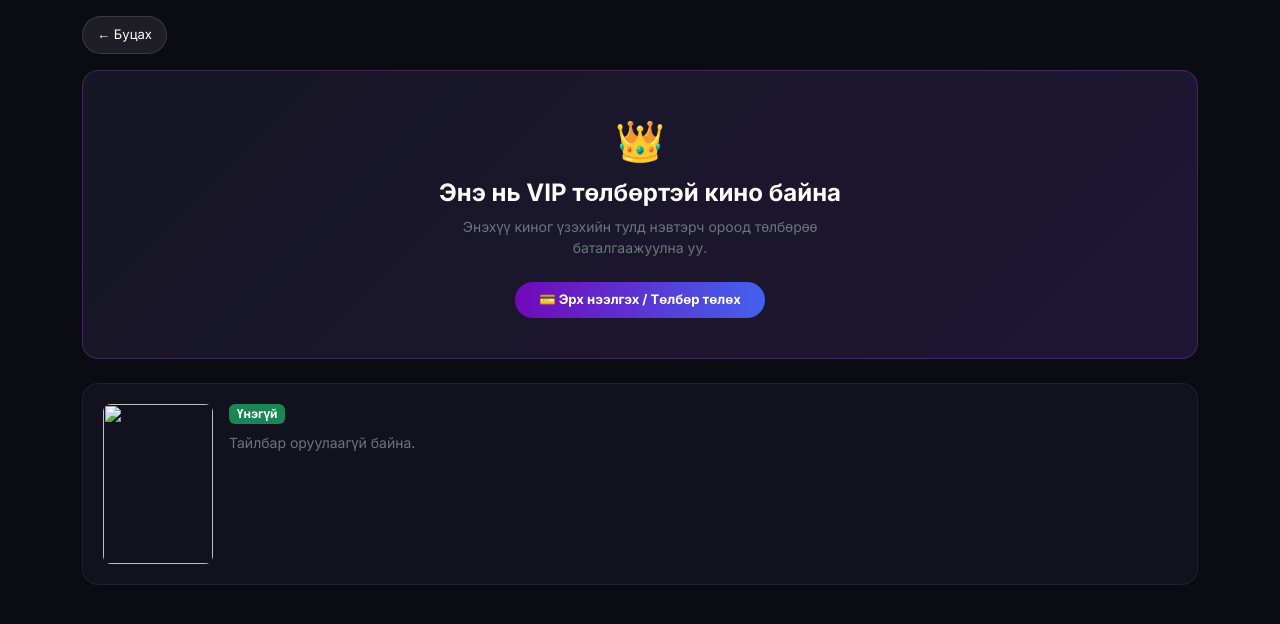
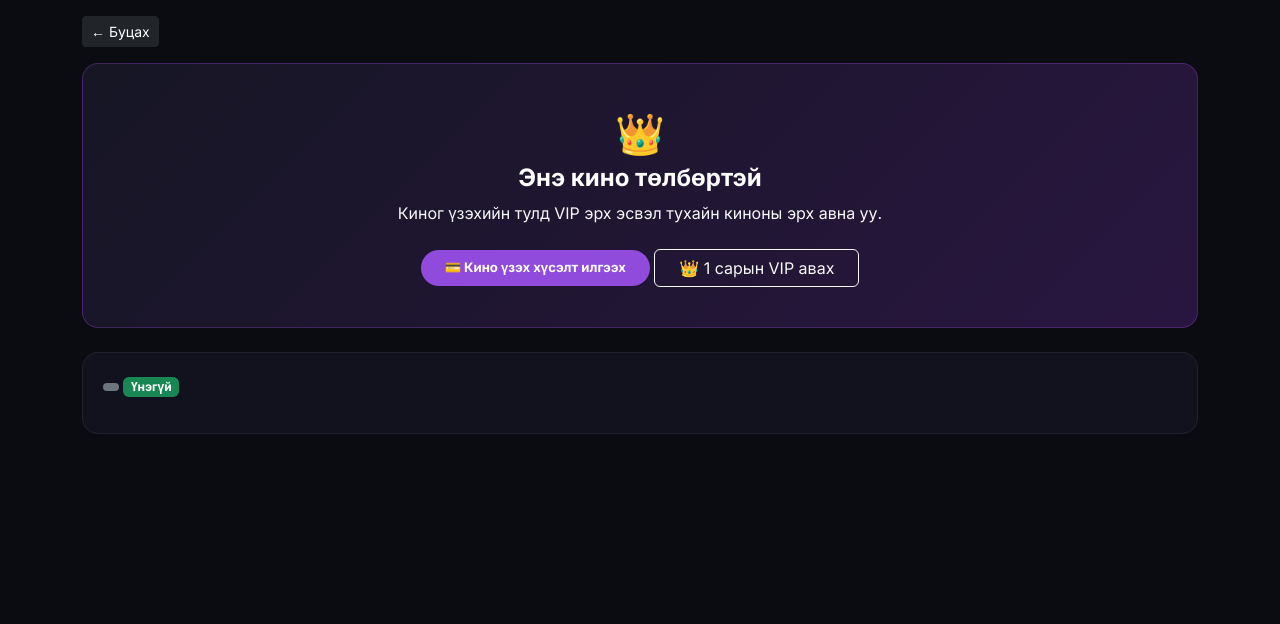
Before and after one commit to drbattvshig99-afk/KinoTime, a Flask app: template templates/movie.html in a window 1280 px wide. Shown: the part 65-689 px from the top of the page. Run offline with Flask 3, Linux system fonts and the light colour scheme; the template is opened without the code that fills it, so the values that code supplies are empty; the visitor is signed in with stand-in values (Sample User, id 1); data comes from the database, SQL or seed files in the repository; some libraries are stand-ins or nearby versions.

Commit message:
Update movie.html

```diff
--- a/templates/movie.html
+++ b/templates/movie.html
@@ -1,77 +1,152 @@
 {% extends "base.html" %}
+{% block content %}
 
-{% block content %}
 <style>
 .player-wrapper {
     background: #000;
     border-radius: 16px;
     overflow: hidden;
-        border: 1px solid rgba(255, 255, 255, 0.1);
+    border: 1px solid rgba(255,255,255,.1);
     aspect-ratio: 16 / 9;
     width: 100%;
 }
 .locked-box {
-        background: linear-gradient(135deg, #161624, #1f1635);
-        border: 1px solid rgba(157, 78, 221, 0.3);
+    background: linear-gradient(135deg,#161624,#291640);
+    border: 1px solid rgba(157,78,221,.3);
     border-radius: 16px;
     padding: 40px 20px;
     text-align: center;
 }
 .detail-card {
     background: #12121e;
-        border: 1px solid rgba(255, 255, 255, 0.06);
+    border: 1px solid rgba(255,255,255,.06);
     border-radius: 16px;
     padding: 20px;
 }
+.btn-purple {
+    background: #914bdc;
+    color: white;
+    border: none;
+}
+.btn-purple:hover { background: #7434b8; color: white; }
 </style>
 
 <div class="container mt-3 pb-5">
-    <a href="{{ url_for('index') }}" class="btn btn-dark-glass btn-sm mb-3">← Буцах</a>
+
+    <a href="{{ url_for('index') }}" class="btn btn-dark btn-sm mb-3">
+        ← Буцах
+    </a>
 
     {% if unlocked %}
+
         <div class="player-wrapper mb-4">
+
             {% if movie['source_type'] == 'file' %}
-                <video controls autoplay class="w-100 h-100">
+                <video id="moviePlayer"
+                       controls
+                       autoplay
+                       class="w-100 h-100">
                     <source src="{{ movie['source'] }}" type="video/mp4">
                 </video>
             {% else %}
-                <iframe src="{{ movie['source'] }}" class="w-100 h-100 border-0" allowfullscreen></iframe>
+                <iframe src="{{ movie['source'] }}"
+                        class="w-100 h-100 border-0"
+                        allowfullscreen>
+                </iframe>
+            {% endif %}
+
+        </div>
+
+    {% else %}
+
+        <div class="locked-box mb-4">
+            <div style="font-size:2.5rem;">👑</div>
+            <h4 class="text-white fw-bold">Энэ кино төлбөртэй</h4>
+            <p class="text-light">
+                Киног үзэхийн тулд VIP эрх эсвэл тухайн киноны эрх авна уу.
+            </p>
+
+            {% if session.get('uid') %}
+                <a href="{{ url_for('payment', mid=movie['id']) }}"
+                   class="btn btn-purple px-4 mt-2">
+                    💳 Кино үзэх хүсэлт илгээх
+                </a>
+
+                <a href="{{ url_for('payment', mid=0) }}"
+                   class="btn btn-outline-light px-4 mt-2">
+                    👑 1 сарын VIP авах
+                </a>
+            {% else %}
+                <a href="{{ url_for('login') }}" class="btn btn-purple">
+                    Нэвтрэх
+                </a>
+                <a href="{{ url_for('register') }}" class="btn btn-outline-light">
+                    Бүртгүүлэх
+                </a>
             {% endif %}
         </div>
-    {% else %}
-        <div class="locked-box mb-4">
-            <div style="font-size: 2.5rem;" class="mb-2">👑</div>
-            <h4 class="fw-bold">Энэ нь VIP төлбөртэй кино байна</h4>
-            <p class="text-secondary small mx-auto" style="max-width: 450px;">
-                Энэхүү киног үзэхийн тулд нэвтэрч ороод төлбөрөө баталгаажуулна уу.
-            </p>
-            {% if session.get('uid') %}
-                <a href="{{ url_for('payment', mid=movie['id']) }}" class="btn btn-purple px-4 mt-2">💳 Эрх нээлгэх / Төлбөр төлөх</a>
-            {% else %}
-                <div class="d-flex justify-content-center gap-2 mt-2">
-                    <a href="{{ url_for('login') }}" class="btn btn-purple px-4">Нэвтрэх</a>
-                    <a href="{{ url_for('register') }}" class="btn btn-dark-glass px-4">Бүртгүүлэх</a>
-                </div>
+
     {% endif %}
+
+    <div class="detail-card">
+        <div class="row g-3">
+
+            {% if movie['poster'] %}
+            <div class="col-md-3">
+                <img src="{{ movie['poster'] }}"
+                     class="img-fluid rounded"
+                     alt="{{ movie['title'] }}">
             </div>
             {% endif %}
 
-    <div class="detail-card">
-        <div class="d-flex gap-3">
-            <img src="{{ movie['poster'] or 'https://placeholder.com' }}" class="rounded-3 d-none d-sm-block" style="width: 110px; height: 160px; object-fit: cover;">
-            <div>
-                <div class="d-flex align-items-center gap-2 mb-2">
-                    <span class="badge" style="background: #7209b7;">{{ movie['category'] }}</span>
+            <div class="col">
+                <span class="badge bg-secondary">
+                    {{ movie['category'] }}
+                </span>
+
                 {% if movie['paid'] %}
                     <span class="badge bg-warning text-dark">VIP</span>
                 {% else %}
                     <span class="badge bg-success">Үнэгүй</span>
                 {% endif %}
+
+                <h3 class="text-white mt-2">{{ movie['title'] }}</h3>
+
+                <p class="text-secondary">
+                    {{ movie['description'] }}
+                </p>
             </div>
-                <h4 class="fw-bold mb-2">{{ movie['title'] }}</h4>
-                <p class="text-secondary small mb-0">{{ movie['description'] or 'Тайлбар оруулаагүй байна.' }}</p>
+
         </div>
     </div>
+
 </div>
-</div>
+
+<script>
+const player = document.getElementById("moviePlayer");
+
+if (player) {
+    let lastSent = 0;
+
+    player.addEventListener("timeupdate", function () {
+        const now = Date.now();
+
+        if (now - lastSent < 10000) return;
+        lastSent = now;
+
+        fetch("{{ url_for('watch_progress') }}", {
+            method: "POST",
+            headers: {
+                "Content-Type": "application/json"
+            },
+            body: JSON.stringify({
+                movie_id: {{ movie['id'] }},
+                watched_seconds: Math.floor(player.currentTime),
+                duration: Math.floor(player.duration || 0)
+            })
+        });
+    });
+}
+</script>
+
 {% endblock %}
```
Lines whose indentation alone changed are shown as unchanged.
